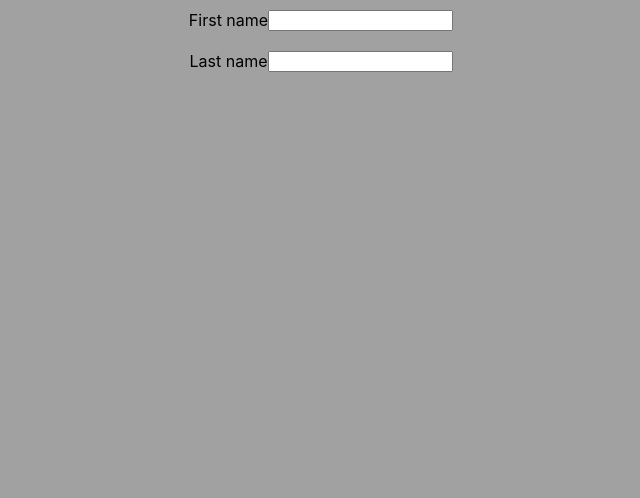
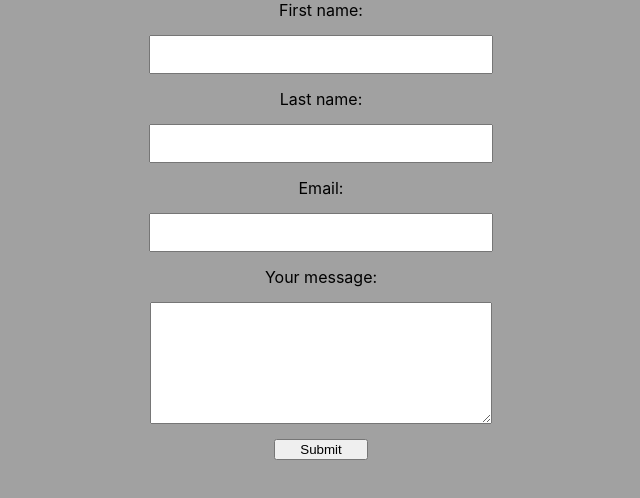
Before and after one commit to yuyangyyy/pokefight, a React (Create React App) app: page / in a window 1280 px wide. Shown: the top 498 px of the page, without its empty margins (319-959 px from the left). Built offline with nearby package versions, Linux system fonts and the light colour scheme.

Commit message:
18-Form add email/message/button and some css

```diff
--- a/src/App.js
+++ b/src/App.js
@@ -6,8 +6,7 @@ class App extends React.Component {
   render() {
     return (
       <div>
-        <Form name="First name" />
-        <Form name="Last name" />
+        <Form />
       </div>
     );
   }
--- a/src/component/Form.css
+++ b/src/component/Form.css
@@ -1,5 +1,19 @@
 .form {
   display: flex;
-  justify-content: center;
+  flex-direction: column;
+  align-items: center;
+}
+
+.text {
+  width: 25%;
+  margin: 15px;
   padding: 10px;
 }
+
+#message {
+  height: 100px;
+}
+
+#button {
+  width: 7em;
+}
--- a/src/component/Form.js
+++ b/src/component/Form.js
@@ -5,26 +5,71 @@ class Form extends React.Component {
   constructor(props) {
     super(props);
     this.state = {
-      name: "",
+      firstName: "",
+      lastName: "",
+      email: "",
+      message: "",
     };
-    this.changeName = this.changeName.bind(this);
+    this.changeFirstName = this.changeFirstName.bind(this);
+    this.changeLastName = this.changeLastName.bind(this);
+    this.changeEmail = this.changeEmail.bind(this);
+    this.changeMessage = this.changeMessage.bind(this);
   }
-  changeName(event) {
-    this.setState({ name: event.target.value });
+  changeFirstName(event) {
+    this.setState({ firstName: event.target.value });
+  }
+  changeLastName(event) {
+    this.setState({ lastName: event.target.value });
+  }
+  changeEmail(event) {
+    this.setState({ email: event.target.value });
+  }
+  changeMessage(event) {
+    this.setState({ message: event.target.value });
   }
 
   render() {
     return (
-      <form className="form">
-        <label htmlFor="name">{this.props.name}</label>
-        <input
-          id="name"
-          name="name"
-          type="text"
-          value={this.state.name}
-          onChange={this.changeName}
-        />
-      </form>
+      <div>
+        <form className="form">
+          <label htmlFor="firstName">First name:</label>
+          <input
+            id="firstName"
+            className="text"
+            name="firstName"
+            type="text"
+            value={this.state.firstName}
+            onChange={this.changeFirstName}
+          />
+          <label htmlFor="lastName">Last name:</label>
+          <input
+            id="lastName"
+            className="text"
+            name="lastName"
+            type="text"
+            value={this.state.lastName}
+            onChange={this.changeLastName}
+          />
+          <label htmlFor="email">Email:</label>
+          <input
+            id="email"
+            className="text"
+            name="email"
+            type="email"
+            value={this.state.email}
+            onChange={this.changeEmail}
+          />
+          <label htmlFor="message">Your message:</label>
+          <textarea
+            id="message"
+            className="text"
+            name="message"
+            value={this.state.message}
+            onChange={this.changeMessage}
+          ></textarea>
+          <input id="button" type="submit" value="Submit" />
+        </form>
+      </div>
     );
   }
 }
```
